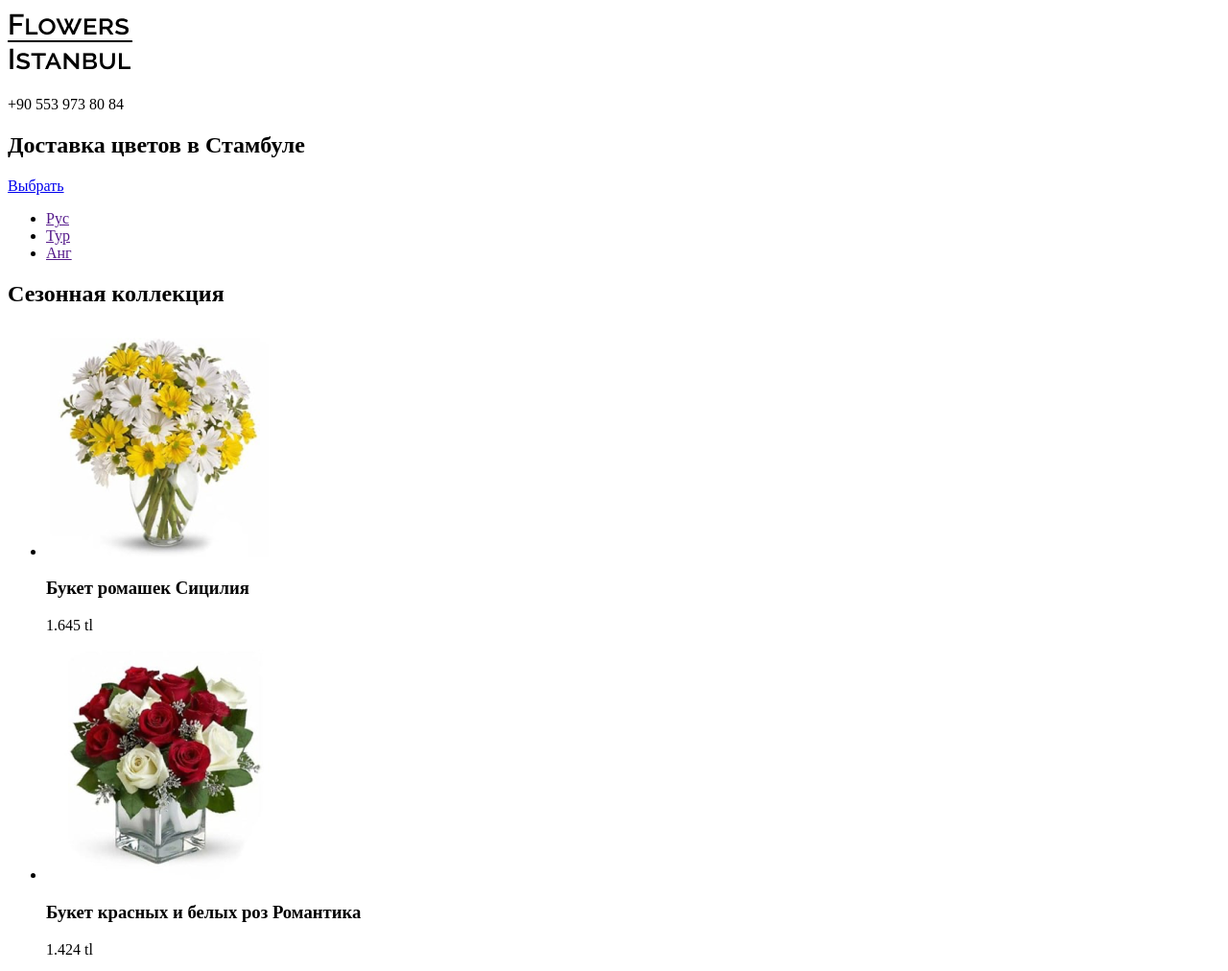
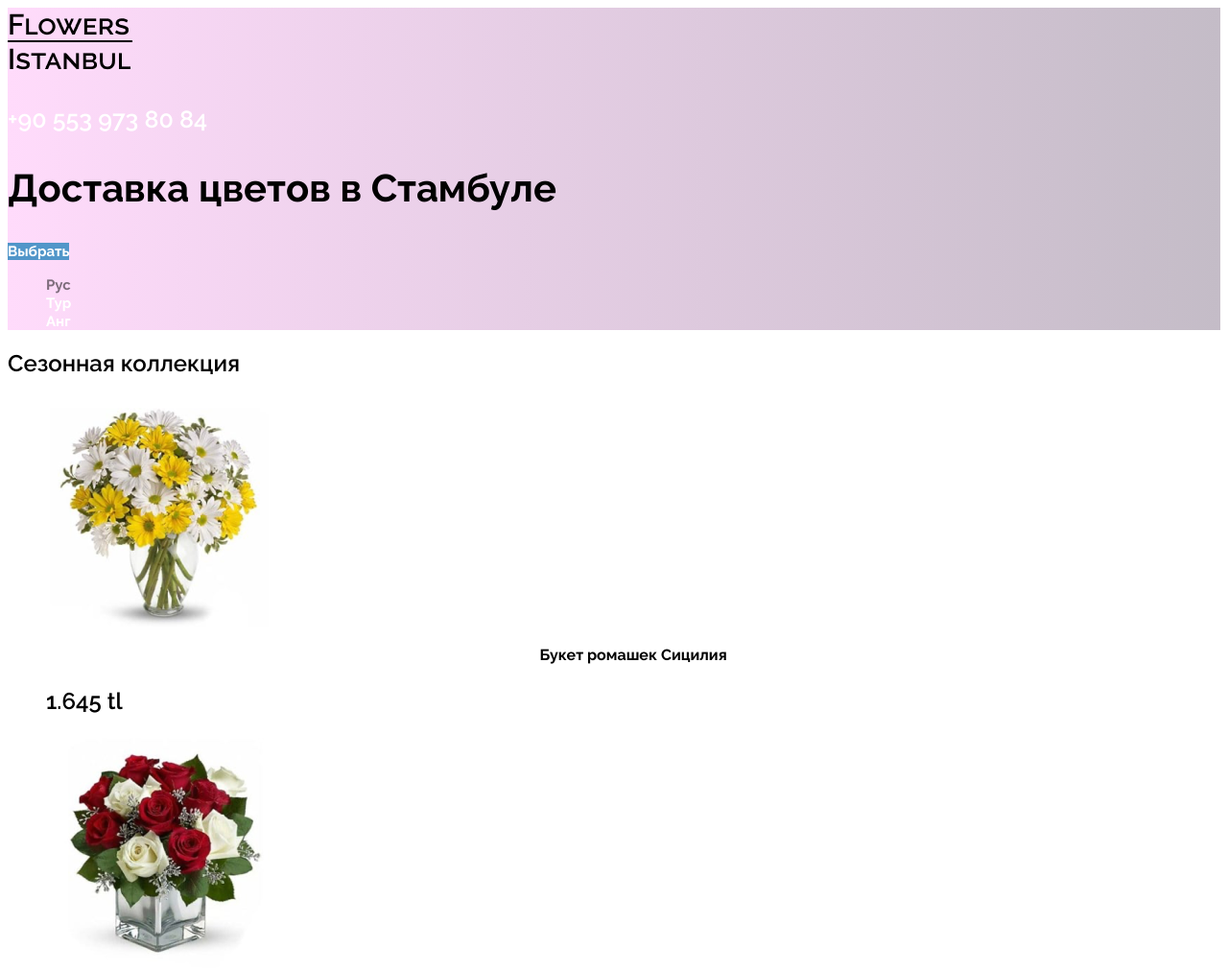
Before and after one commit to Daria-Nikolaieva/flowers-ist, a plain HTML site: page index.html in a window 1280 px wide. Shown: the top 1012 px of the page at 96% size. Drawn offline with Linux system fonts and the light colour scheme.

Commit message:
text style + colors

```diff
--- a/css/main.css
+++ b/css/main.css
@@ -1 +1,98 @@
-/*  */i
+/*  */
+:root {
+    --white-text: #FFFFFF;
+    --black-text: #000000;
+    --accent-color: #5196C9;
+    --footer-bkg: #64564D;
+    --shadow-color: rgba(248, 205, 255, 0.29);
+    --current-text: rgba(0, 0, 0, 0.5);
+}
+
+body {
+    font-family: 'Raleway', sans-serif;
+    font-weight: 600;
+    color: var(--black-text);
+}
+
+h2 {
+    font-size: 24px;
+    font-weight: 600;
+}
+
+h1 {
+    font-weight: 700;
+    font-size: 40px;
+}
+
+.hero .phone {
+    color: var(--white-text);
+    font-size: 25px;
+}
+
+.hero{
+    /* Permalink - use to edit and share this gradient: https://colorzilla.com/gradient-editor/#ffdbfb+0,c4bcc7+100 */
+background: rgb(255,219,251); /* Old browsers */
+background: -moz-linear-gradient(left,  rgba(255,219,251,1) 0%, rgba(196,188,199,1) 100%); /* FF3.6-15 */
+background: -webkit-linear-gradient(left,  rgba(255,219,251,1) 0%,rgba(196,188,199,1) 100%); /* Chrome10-25,Safari5.1-6 */
+background: linear-gradient(to right,  rgba(255,219,251,1) 0%,rgba(196,188,199,1) 100%); /* W3C, IE10+, FF16+, Chrome26+, Opera12+, Safari7+ */
+filter: progid:DXImageTransform.Microsoft.gradient( startColorstr='#ffdbfb', endColorstr='#c4bcc7',GradientType=1 ); /* IE6-9 */
+}
+
+.lang a {
+    color: var(--white-text);
+    font-weight: 700;
+    font-size: 15px;
+}
+
+.lang .current{
+    color: var(--current-text);
+}
+
+.catalog-list h3 {
+    font-size: 16px;
+    text-align: center;
+}
+
+.catalog-list p {
+    font-size: 24px;
+}
+
+.footer{
+    background-color: var(--footer-bkg);
+    color: var(--white-text);
+}
+
+.button {
+    text-decoration: none;
+    color: var(--white-text);
+    font-weight: 700;
+    font-size: 15px;
+    background-color: var(--accent-color);
+}
+
+.order input::placeholder {
+    font-size: 15px;
+    font-family: 'Raleway';
+}
+
+.features {
+    font-weight: 400;
+    font-size: 15px;
+}
+
+.footer p {
+    font-size: 25px;
+}
+
+.footer a {
+    color: var(--white-text);
+    font-size: 15px;
+}
+
+.list {
+    list-style: none;
+}
+
+.list a {
+    text-decoration: none;
+}
--- a/index.html
+++ b/index.html
@@ -4,25 +4,28 @@
     <meta charset="UTF-8">
     <meta http-equiv="X-UA-Compatible" content="IE=edge">
     <meta name="viewport" content="width=device-width, initial-scale=1.0">
+    <link href="https://fonts.googleapis.com/css2?family=Raleway:wght@400;600;700&display=swap" rel="stylesheet">
     <link rel="stylesheet" href="css/main.css">
     <title>Document</title>
 </head>
 <body>
 
 <!-- header -->
-<header>
-    <a href="index.html" target="_blank"><img src="img/logo.png" alt="Логотип"></a>
-    <p>+90 553 973 80 84</p>
-    <!-- 2 logo svg?? -->
-</header>
+<!-- <header>
+</header> -->
 
 <!-- hero -->
-<section>
+<section class="hero">
+
+    <a href="index.html" target="_blank"><img src="img/logo.png" alt="Логотип"></a>
+    <p class="phone">+90 553 973 80 84</p>
+    <!-- 2 logo svg?? -->
+
     <h1>Доставка цветов в Стамбуле</h1>
-    <a href="каталог">Выбрать</a>
+    <a href="каталог" class="button">Выбрать</a>
     <!-- Слайдер?? -->
-    <ul>
-        <li><a href="">Рус</a></li>
+    <ul class="list lang">
+        <li><a href="" class="current">Рус</a></li>
         <li><a href="">Тур</a></li>
         <li><a href="">Анг</a></li>
     </ul>
@@ -31,9 +34,9 @@
 </section>
 
 <!-- Catalog -->
-<section>
+<section class="catalog">
     <h2>Сезонная коллекция</h2>
-    <ul>
+    <ul class="catalog-list list">
         <li>
             <img src="img/Secilia.png" alt="">
             <h3>Букет ромашек Сицилия</h3>
@@ -58,20 +61,20 @@
 </section>
 
 <!-- Order -->
-<section>
+<section class="order">
     <img src="img/order.png" alt="">
     <h2>Быстрый заказ цветов</h2>
     <input type="Имя" placeholder="Имя">
     <input type="Телефон" placeholder="Телефон">
-    <button>Заказать</button>
+    <button type="button" class="button">Заказать</button>
 </section>
 
 <!-- Features -->
-<section>
+<section class="features">
     <img src="img/logo.png" alt="">
     <h2>Доставка свежих цветов в день заказа</h2>
 
-    <ul>
+    <ul class="list">
         <li>Каждый букет собирает флорист</li>
         <li>Правильная температура храниния</li>
         <li>Оплата картой или наличными</li>
@@ -82,16 +85,16 @@
 
 </section>
 
-<footer>
-    <img src="img/logo.png" alt="">
-    <ul>
+<footer class="footer">
+    <img src="img/white_logo.png" alt="">
+    <ul class="list">
         <li><a href="">Букеты</a></li>
         <li><a href="">Моно букеты</a></li>
         <li><a href="">Корзины</a></li>
         <li><a href="">Подарки</a></li>
     </ul>
 
-    <ul>
+    <ul class="list">
         <li><a href="">Главная</a></li>
         <li><a href="">О нас</a></li>
         <li><a href="">Каталог</a></li>
```
Also changed, not shown: img/white_logo.png (added).
